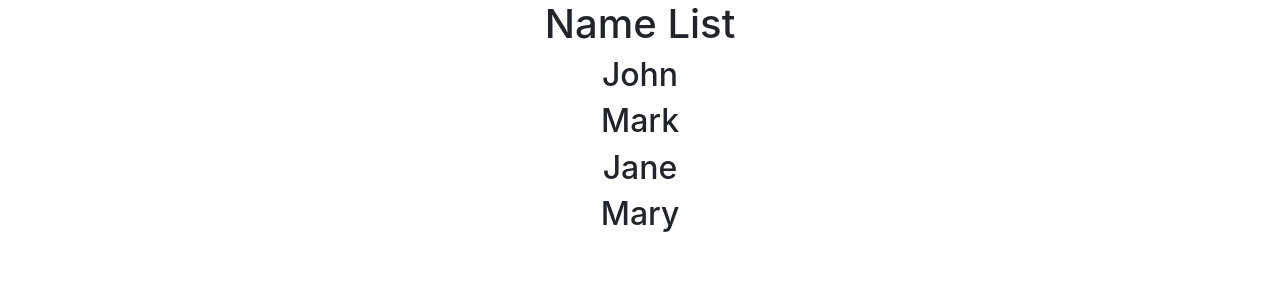
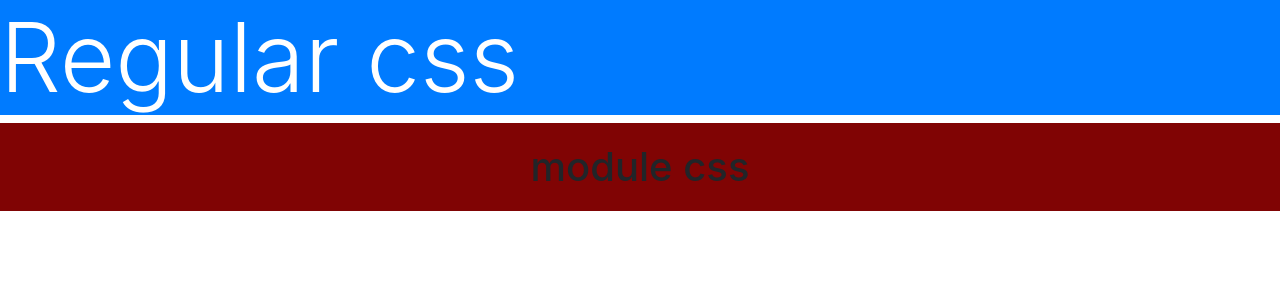
Before and after one commit to Jainil360/Learning_React, a React (Create React App) app in the folder my-first-app/: page / in a window 1280 px wide. Shown: the top 300 px of the page. Built offline with nearby package versions, Linux system fonts and the light colour scheme.

Commit message:
ReactJS Tutorial - 20 - Styling and CSS Basics

```diff
--- a/my-first-app/src/App.js
+++ b/my-first-app/src/App.js
@@ -15,6 +15,8 @@ import ParentComponent from './react-tutorial-15/ParentComponent';
 import UserGreeting from './react-tutorial-16/UserGreeting';
 
 import NameList from './react-tutorial-17/nameList';
+import StyleSheet from './react-tutorial-20/StyleSheet';
+import InlineStyles from './react-tutorial-20/inlineStyles';
 
 
 
@@ -31,8 +33,9 @@ export class App extends Component {
         {/* <ParentComponent/> */}
         {/* <UserGreeting/> */}
 
-      <NameList/>
-
+      {/* <NameList/> */}
+      <StyleSheet primaryClass={true}/>
+{/* <InlineStyles/> */}
         </div>
     )
   }
--- a/my-first-app/src/react-tutorial-17/nameList.js
+++ b/my-first-app/src/react-tutorial-17/nameList.js
@@ -2,7 +2,7 @@ import React from "react";
 
 function nameList() {
   const names = ["John", "Mark", "Jane", "Mary"];
-  const nameList = names.map((name) => <h2>{name}</h2>);
+  const nameList = names.map((name) => <h2 >{name}</h2>);
   return (
     <div className="container text-center">
       <h1>Name List</h1>
--- /dev/null
+++ b/my-first-app/src/react-tutorial-20/StyleSheet.js
@@ -0,0 +1,16 @@
+import React from 'react'
+import './myStyles.css'
+import styles from './appStyles.module.css'
+
+function StyleSheet(props) {
+    const primaryClass = props.primaryClass ? 'primary' : '';
+  return (
+    <div >
+        <h1 className={`${primaryClass}  display-1` }>Regular css</h1>
+        <h1 className={styles.header}>module css</h1>
+
+    </div>
+  )
+}
+
+export default StyleSheet
--- /dev/null
+++ b/my-first-app/src/react-tutorial-20/appStyles.css
@@ -0,0 +1,5 @@
+.header{
+    background-color: #f4f4f4;
+    padding: 20px;
+    text-align: center;
+}
--- /dev/null
+++ b/my-first-app/src/react-tutorial-20/appStyles.module.css
@@ -0,0 +1,5 @@
+.header {
+    background-color: #800404;
+    padding: 20px;
+    text-align: center;
+}
--- /dev/null
+++ b/my-first-app/src/react-tutorial-20/inlineStyles.js
@@ -0,0 +1,13 @@
+import React from 'react'
+
+const headingStyle ={
+    color: 'red',
+}
+
+function inlineStyles() {
+  return (
+    <div><h1 style={headingStyle}>Hey</h1></div>
+  )
+}
+
+export default inlineStyles
--- /dev/null
+++ b/my-first-app/src/react-tutorial-20/myStyles.css
@@ -0,0 +1,4 @@
+.primary{
+    color: #fff;
+    background-color: #007bff;
+}
```
